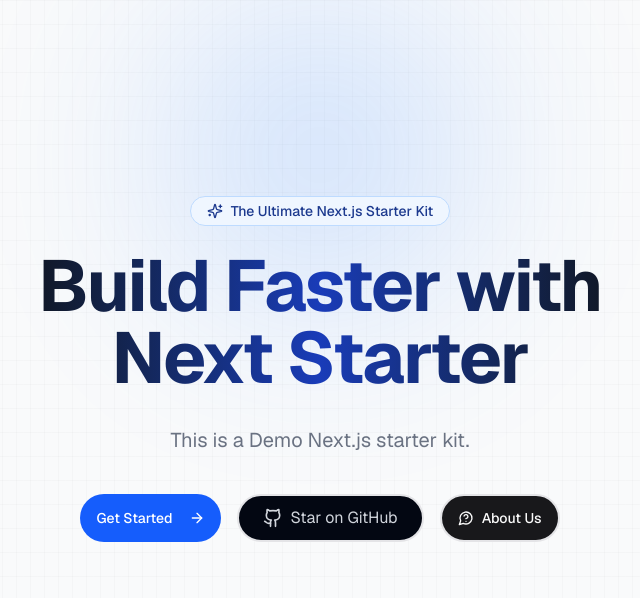
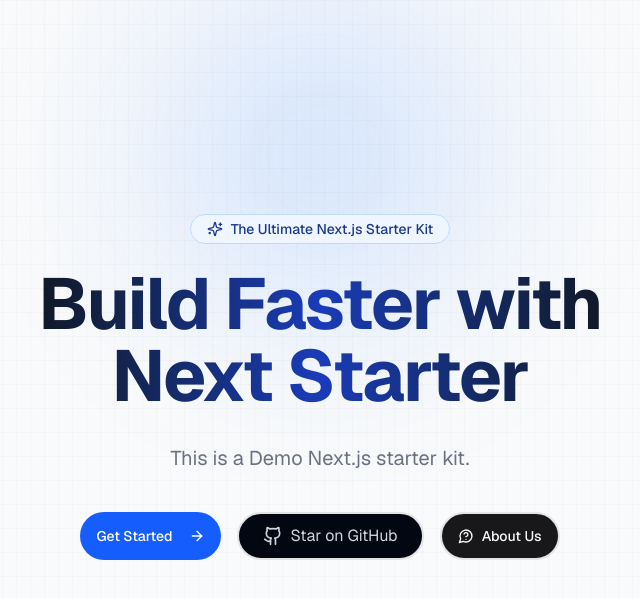
Before and after one commit to DakshSitapara/next.js-starter_kit, a Next.js app: page / in a window 1280 px wide. Shown: the top 598 px of the page, without its empty margins (320-960 px from the left). Built offline with nearby package versions, Linux system fonts and the light colour scheme.

Commit message:
edit page

```diff
--- a/app/(hybrid)/page.tsx
+++ b/app/(hybrid)/page.tsx
@@ -14,7 +14,7 @@
 import { useAuthUser } from "@/hooks/useAuthUser";
 import { useUserInitial } from "@/hooks/useUserInitial";
 
-export default function HeroSection() {
+export default function Page() {
 
     const { user, isAuthenticated, loading } = useAuthUser();
     const { initial, avatarColor } = useUserInitial(user?.name, user?.email);
@@ -60,7 +60,7 @@
       </div>
 
       <section
-        className="relative flex flex-col items-center justify-center py-49"
+        className="relative flex flex-col items-center justify-center py-53.5"
         aria-label="Nextjs Starter Kit Hero"
       >
         {/* Background gradient */}
```
